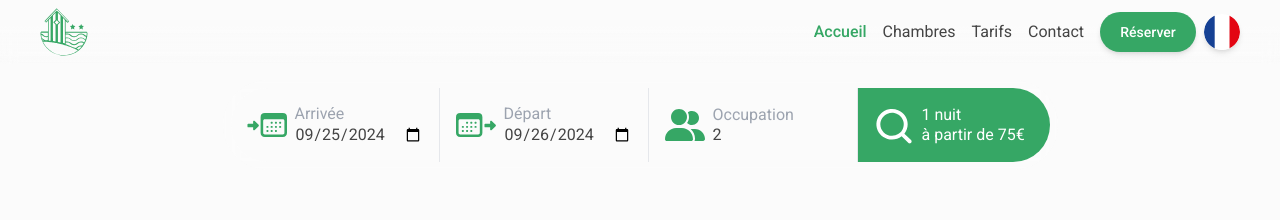
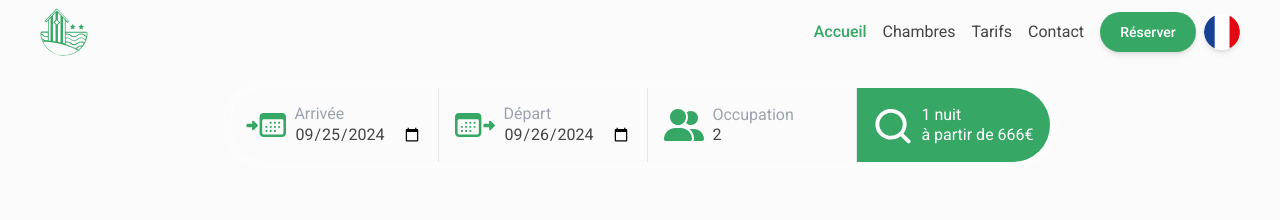
Before and after one commit to lesimpleliott/HDP-Houlgate, a React (Vite) app: page / in a window 1280 px wide. Shown: the top 220 px of the page. Built offline with nearby package versions, Linux system fonts and the light colour scheme.

Commit message:
BookingForm // Add custom link for redirection to Reservit

```diff
--- a/src/layouts/BookingForm/BookingForm.tsx
+++ b/src/layouts/BookingForm/BookingForm.tsx
@@ -1,29 +1,17 @@
 import { useEffect, useState } from "react";
 import { useTranslation } from "react-i18next";
+import {
+  getDay,
+  getMonth,
+  getNextDay,
+  getNightCount,
+  getTodayDate,
+  getYear,
+} from "../../utils/dates";
 import BookingFormElement from "./BookingFormElement";
 
-const getTodayDate = () => {
-  const today = new Date();
-  const todayDate = today.toISOString().split("T")[0];
-  return todayDate;
-};
-
-const getNextDay = (dateString: string): string => {
-  const date = new Date(dateString);
-  date.setDate(date.getDate() + 1);
-  return date.toISOString().split("T")[0];
-};
-
-const getNightCount = (checkin: string, checkout: string): number => {
-  const checkinDate = new Date(checkin);
-  const checkoutDate = new Date(checkout);
-  const timeDiff = checkoutDate.getTime() - checkinDate.getTime();
-  const nightCount = timeDiff / (1000 * 3600 * 24);
-  return nightCount;
-};
-
-const BookingForm = () => {
-  const { t } = useTranslation();
+const BookingForm = ({ className }: { className?: string }) => {
+  const { t, i18n } = useTranslation();
   const [checkin, setCheckin] = useState(getTodayDate());
   const [checkout, setCheckout] = useState(getNextDay(checkin));
   const [checkoutManuallyChanged, setCheckoutManuallyChanged] = useState(false);
@@ -47,13 +35,11 @@ const BookingForm = () => {
   // Mettre à jour le nombre de nuits lorsque le checkout change
   const handleCheckoutChange = (e: React.ChangeEvent<HTMLInputElement>) => {
     const newCheckoutDate = e.target.value;
-
     if (new Date(newCheckoutDate) < new Date(checkin)) {
       setCheckout(checkin); // Ajuste le checkout au checkin si la nouvelle date est antérieure
     } else {
       setCheckout(newCheckoutDate);
     }
-
     setCheckoutManuallyChanged(true);
   };
 
@@ -68,8 +54,25 @@ const BookingForm = () => {
     setCheckout(newCheckoutDate.toISOString().split("T")[0]);
   };
 
+  const buildUrl = () => {
+    const url = new URL("https://hotel.reservit.com/reservit/reserhotel.php");
+    url.searchParams.append("lang", i18n.language); // Langue
+    url.searchParams.append("hotelid", "237827"); // ID de l'hôtel
+    url.searchParams.append("fday", getDay(checkin)); // Checkin - Jour
+    url.searchParams.append("fmonth", getMonth(checkin)); // Checkin - Mois
+    url.searchParams.append("fyear", getYear(checkin)); // Checkin - Année
+    url.searchParams.append("tday", getDay(checkout)); // Checkout - Jour
+    url.searchParams.append("tmonth", getMonth(checkout)); // Checkout - Mois
+    url.searchParams.append("tyear", getYear(checkout)); // Checkout - Année
+    url.searchParams.append("nbadt", occupation.toString()); // Adultes
+    // Enfant(s) et code promo possible : voir documentation Reservit
+    return url.toString();
+  };
+
   return (
-    <form className="bg-background/35 m-4 rounded-3xl p-2 backdrop-blur md:rounded-full">
+    <form
+      className={`${className} m-4 w-fit rounded-3xl bg-white/30 p-2 backdrop-blur md:rounded-full`}
+    >
       <div className="grid grid-cols-2 gap-2 overflow-hidden rounded-2xl leading-5 md:flex md:gap-0 md:divide-x md:rounded-full">
         <BookingFormElement
           type="input"
@@ -111,16 +114,10 @@ const BookingForm = () => {
         />
 
         <BookingFormElement
-          type="button"
-          onClick={(e) => {
-            e.preventDefault();
-            console.log(
-              "Booking form submitted:" +
-                JSON.stringify({ checkin, checkout, occupation }),
-            );
-          }}
+          type="link"
+          href={buildUrl()}
           icon={{ src: "/icons/search.svg", alt: "Search icon" }}
-          price={75}
+          price={666}
           nightCount={nightCount}
         />
       </div>
--- a/src/layouts/BookingForm/BookingFormElement.tsx
+++ b/src/layouts/BookingForm/BookingFormElement.tsx
@@ -8,7 +8,7 @@ const BookingFormElement = ({
   inputProps,
   price,
   nightCount,
-  onClick,
+  href,
 }: BookingFormProps) => {
   const { t } = useTranslation();
 
@@ -36,10 +36,11 @@ const BookingFormElement = ({
   }
 
   // Styles spécifiques champ de formulaire de type bouton
-  if (type === "button" && price !== undefined && nightCount !== undefined) {
+  if (type === "link" && price !== undefined && nightCount !== undefined) {
     return (
-      <button
-        onClick={onClick}
+      <a
+        href={href}
+        target="_blank"
         className={`bg-primary-500 hover:bg-primary-400 ${buttonBase}`}
       >
         <img src={icon.src} alt={icon.alt} className={`${iconBase}`} />
@@ -51,7 +52,7 @@ const BookingFormElement = ({
             className={`${inputBase} text-white`}
           >{`${t("from")} ${price}€`}</p>
         </div>
-      </button>
+      </a>
     );
   }
 
--- a/src/types/BookingFormProps.ts
+++ b/src/types/BookingFormProps.ts
@@ -4,11 +4,12 @@ type BookingFormElementBase = {
     src: string;
     alt?: string;
   };
-  type: "button" | "input";
+  type: "link" | "input";
 };
 
 // Propriétés pour le champ (input)
 type BookingFormFieldProps = BookingFormElementBase & {
+  href?: never;
   label: string;
   inputProps: React.InputHTMLAttributes<HTMLInputElement>;
   price?: never;
@@ -16,8 +17,9 @@ type BookingFormFieldProps = BookingFormElementBase & {
   onClick?: never;
 };
 
-// Propriétés pour le bouton
+// Propriétés pour le lien (bouton)
 type BookingFormSubmitProps = BookingFormElementBase & {
+  href: string;
   label?: never;
   inputProps?: never;
   price: number;
@@ -25,5 +27,5 @@ type BookingFormSubmitProps = BookingFormElementBase & {
   onClick?: React.MouseEventHandler<HTMLButtonElement>;
 };
 
-// Type du formulaire qui peut être soit un input, soit un bouton
+// Type du formulaire qui peut être soit un input, soit un lien (bouton)
 export type BookingFormProps = BookingFormFieldProps | BookingFormSubmitProps;
--- /dev/null
+++ b/src/utils/dates.ts
@@ -0,0 +1,35 @@
+const getTodayDate = () => {
+  const today = new Date();
+  return today.toISOString().split("T")[0]; // Format ISO (YYYY-MM-DD)
+};
+
+const getNextDay = (dateString: string): string => {
+  const date = new Date(dateString);
+  date.setDate(date.getDate() + 1);
+  return date.toISOString().split("T")[0]; // Format ISO (YYYY-MM-DD)
+};
+
+const getNightCount = (checkin: string, checkout: string): number => {
+  const checkinDate = new Date(checkin);
+  const checkoutDate = new Date(checkout);
+  const timeDiff = checkoutDate.getTime() - checkinDate.getTime();
+  const nightCount = timeDiff / (1000 * 3600 * 24);
+  return nightCount;
+};
+
+const getDay = (date: string): string => {
+  const dateObj = new Date(date);
+  return dateObj.toLocaleDateString(undefined, { day: "numeric" });
+};
+
+const getMonth = (date: string): string => {
+  const dateObj = new Date(date);
+  return dateObj.toLocaleDateString(undefined, { month: "numeric" });
+};
+
+const getYear = (date: string): string => {
+  const dateObj = new Date(date);
+  return dateObj.toLocaleDateString(undefined, { year: "numeric" });
+};
+
+export { getDay, getMonth, getNextDay, getNightCount, getTodayDate, getYear };
```
